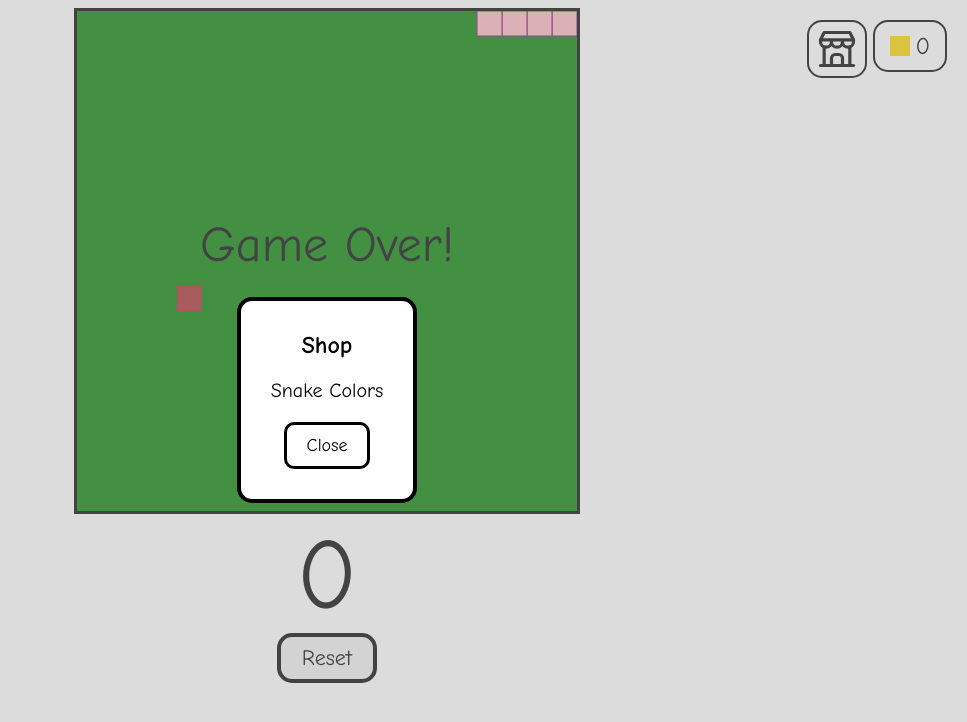
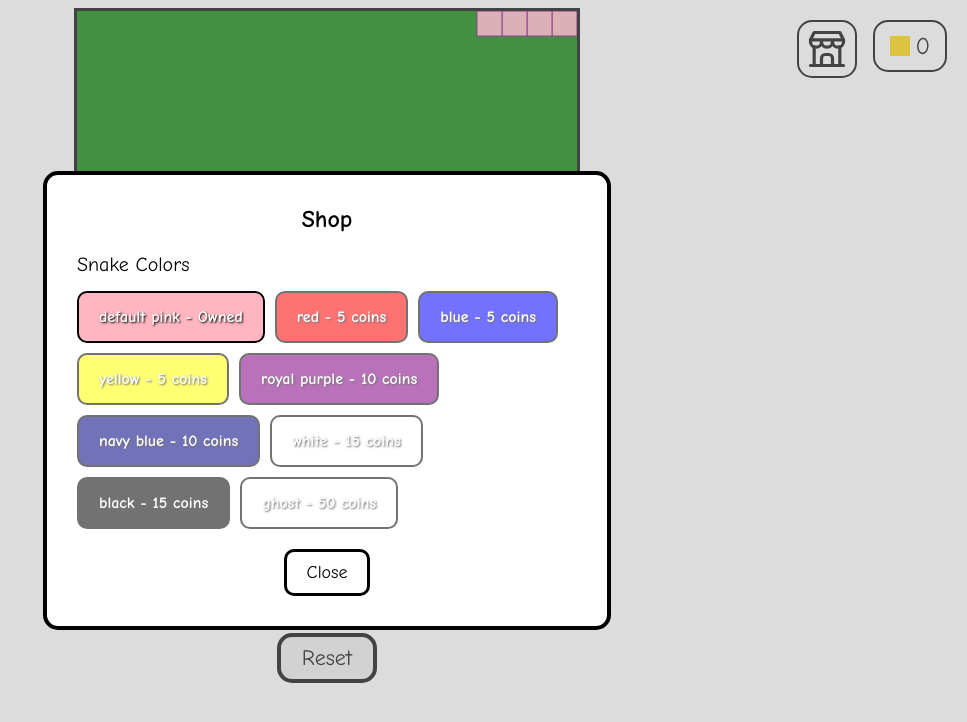
Before and after one commit to M3kko/Snake, a plain HTML site: page index.html in a window 1280 px wide. Both pictures are taken after a click on the button 1150 px from the left and 49 px from the top of the page. Shown: the whole page, without its empty margins (313-1280 px from the left). Drawn offline with Linux system fonts and the light colour scheme.

Commit message:
Added colors to the shop, and fixed coin bug.

```diff
--- a/index.js
+++ b/index.js
@@ -13,12 +13,24 @@ const coinText = document.querySelector('#coinText');
 const shopBtn = document.querySelector('#shopBtn');
 const shopModal = document.querySelector('#shopModal');
 const closeShopBtn = document.querySelector('#closeShopBtn');
+const snakeColors = [
+    {name: 'default pink', color: 'lightpink', price: 0, owned: true},
+    {name: 'red', color: 'red', price: 5, owned: false},
+    {name: 'blue', color: 'blue', price: 5, owned: false},
+    {name: 'yellow', color: 'yellow', price: 5, owned: false},
+    {name: 'royal purple', color: 'purple', price: 10, owned: false},
+    {name: 'navy blue', color: 'navy', price: 10, owned: false},
+    {name: 'white', color: 'white', price: 15, owned: false},
+    {name: 'black', color: 'black', price: 15, owned: false},
+    {name: 'ghost', color: 'rgba(255,255,255,0.5)', price: 50, owned: false},
+]
 let running = false;
 let xVelocity = unitSize;
 let yVelocity = 0;
 let foodX;
 let foodY;
 let score = 0;
+let coinsAnimating = false;
 let coins = 0;
 let snake = [
     {x:unitSize*4, y:0},
@@ -27,6 +39,8 @@ let snake = [
     {x:unitSize, y:0},
     {x:0, y:0},
 ];
+let currentSnakecolor = snakeColors[0];
+
 
 window.addEventListener("keydown", changeDirection);
 resetBtn.addEventListener("click", resetGame)
@@ -160,6 +174,10 @@ function displayGameOver(){
     const oldCoins = coins;
     coins += score;
     if (score > 0){
+        coinsAnimating = true;
+        resetBtn.disabled = true;
+        resetBtn.style.opacity = 0.5;
+        resetBtn.style.cursor = 'not-allowed';
         animateCoins(oldCoins, coins);
     }
 };
@@ -172,10 +190,19 @@ function animateCoins(startValue, endValue){
 
         if(currentCoin >= endValue){
             clearInterval(coinInterval);
+            coinsAnimating = false;
+            resetBtn.disabled = false;
+            resetBtn.style.opacity = '1';
+            resetBtn.style.cursor = 'pointer';
         }
 }, 200);
 }
 function resetGame(){
+    if(coinsAnimating) {
+        return;
+    }
+
+
     score = 0;
     xVelocity = unitSize;
     yVelocity = 0;
@@ -190,7 +217,35 @@ function resetGame(){
 };
 function openShop(){
     shopModal.style.display = 'flex';
+    displayColorOptions();
 }
 function closeShop(){
     shopModal.style.display = 'none';
 }
+function displayColorOptions(){
+    const colorOptionsContainer = document.querySelector('#colorOptions');
+    colorOptionsContainer.innerHTML = '';
+
+    snakeColors.forEach((colorOption, index) => {
+        const colorBtn = document.createElement('button');
+        colorBtn.className = 'colorOptionBtn';
+
+        if(colorOption.owned){
+            colorBtn.textContent = `${colorOption.name} - Owned`;
+            colorBtn.style.backgroundColor = colorOption.color;
+        }
+        else {
+            colorBtn.textContent = `${colorOption.name} - ${colorOption.price} coins`;
+            colorBtn.style.backgroundColor = colorOption.color;
+            colorBtn.style.opacity = '0.55';
+        }
+
+        colorBtn.addEventListener('click', () => {
+            selectColor(index);
+        });
+
+        colorOptionsContainer.appendChild(colorBtn);
+
+    });
+
+}
--- a/style.css
+++ b/style.css
@@ -50,7 +50,7 @@ border: 3px solid;
     cursor: pointer !important;
     position: fixed;
     top: 20px;
-    right: 100px;
+    right: 110px;
 }
 
 #shopBtn:hover{
@@ -111,3 +111,27 @@ border: 3px solid;
 #closeShopBtn:hover{
     background-color: lightgray;
 }
+
+#colorOptions{
+    display: flex;
+    flex-wrap: wrap;
+    gap: 10px;
+    margin-bottom: 20px;
+}
+
+.colorOptionBtn{
+    font-family: 'Comic Sans MS', sans-serif;
+    font-size: 16px;
+    padding: 15px 20px;
+    border: 2px solid black;
+    border-radius: 10px;
+    cursor: pointer;
+    font-weight: bold;
+    color: white;
+    text-shadow: 1px 1px 2px black;
+    transition: transform 0.1s;
+}
+
+#colorOptionBtn:hover{
+    transform: scale(1.05);
+}
```
